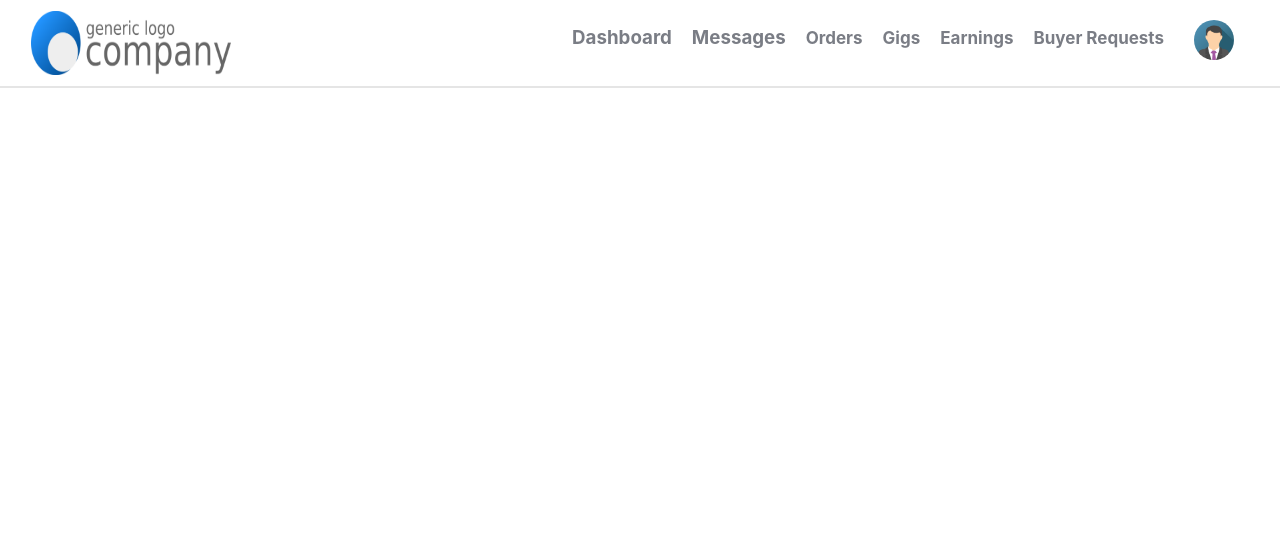
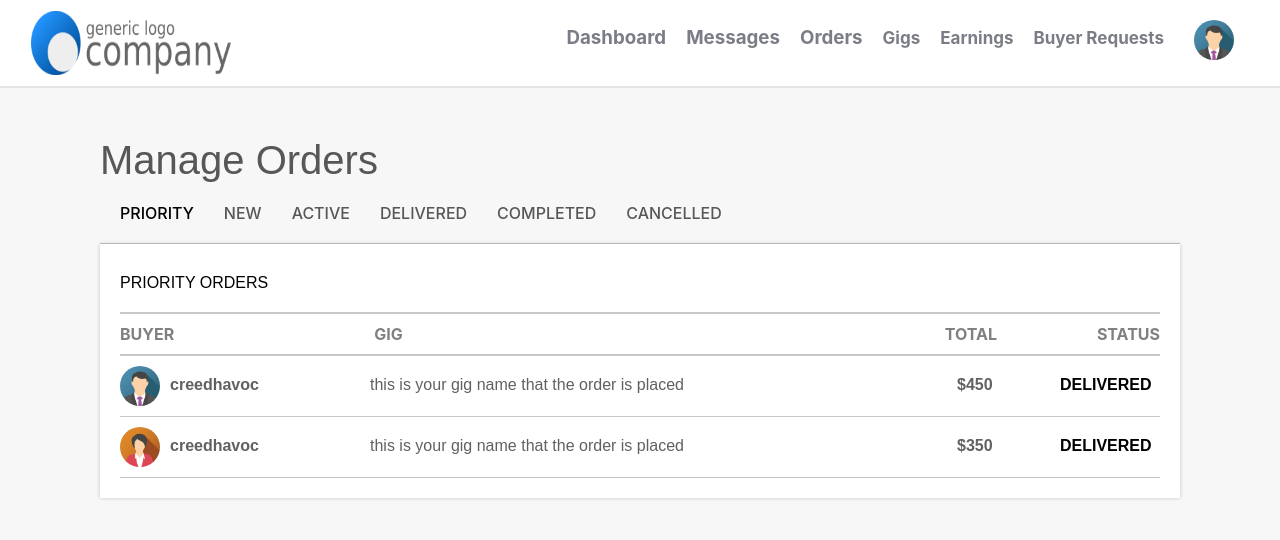
Before and after one commit to lunariweb/freelanceWeb, a React (Create React App) app: page /seller/orders in a window 1280 px wide. Shown: the top 540 px of the page. Built offline with nearby package versions, Linux system fonts and the light colour scheme.

Commit message:
orders page release

```diff
--- /dev/null
+++ b/src/components/ManageOrdersinOrders.js
@@ -0,0 +1,44 @@
+import React from "react";
+import "../css/ManageOrdersinOrders.css";
+import OrderMain from "./OrderMain";
+import avatar1 from "../images/avatar1.png";
+import avatar2 from "../images/avatar2.png";
+
+const ManageOrdersinOrders = ({ table_title }) => {
+  return (
+    <div className="manageOrders_orders">
+      {/* header */}
+      <div className="orderTable__header">
+        <h3>{table_title}</h3>
+      </div>
+      {/* table header */}
+      <div className="orderTable__tbheader">
+        <div className="left">
+          <h4>BUYER</h4>
+          <h4>GIG</h4>
+        </div>
+        <div className="right">
+          <h4>TOTAL</h4>
+          <h4>STATUS</h4>
+        </div>
+      </div>
+      {/* orders */}
+      <OrderMain
+        avatarimg={avatar1}
+        buyer_username="creedhavoc"
+        gigName="this is your gig name that the order is placed"
+        price="450"
+        status="DELIVERED"
+      />
+      <OrderMain
+        avatarimg={avatar2}
+        buyer_username="creedhavoc"
+        gigName="this is your gig name that the order is placed"
+        price="350"
+        status="DELIVERED"
+      />
+    </div>
+  );
+};
+
+export default ManageOrdersinOrders;
--- a/src/components/NavbarSeller.js
+++ b/src/components/NavbarSeller.js
@@ -20,7 +20,9 @@ const Navbar_Seller = () => {
           <Link className="navbar__buttons__h3" to="/seller/messages">
             <h3>Messages</h3>
           </Link>
-          <h3>Orders</h3>
+          <Link className="navbar__buttons__h3" to="/seller/orders">
+            <h3>Orders</h3>
+          </Link>
           <h3>Gigs</h3>
           <h3>Earnings</h3>
           <h3>Buyer Requests</h3>
--- /dev/null
+++ b/src/components/OrderMain.js
@@ -0,0 +1,27 @@
+import { Avatar } from "@material-ui/core";
+import React from "react";
+import "../css/OrderMain.css";
+
+const OrderMain = ({ avatarimg, buyer_username, gigName, price, status }) => {
+  return (
+    <div className="orderMain">
+      <div className="left">
+        {/* BUYER */}
+        <div className="orderMain__buyer">
+          <Avatar src={avatarimg} />
+          <p>{buyer_username}</p>
+        </div>
+        {/* gig */}
+        <p>{gigName}</p>
+      </div>
+      <div className="right">
+        {/* total */}
+        <p className="total">${price}</p>
+        {/* status */}
+        <p className="status">{status}</p>
+      </div>
+    </div>
+  );
+};
+
+export default OrderMain;
--- a/src/components/Seller.js
+++ b/src/components/Seller.js
@@ -3,6 +3,7 @@ import Seller_Dashboard from "./Seller_Dashboard";
 import { BrowserRouter as Router, Switch, Route } from "react-router-dom";
 import NavbarSeller from "./NavbarSeller";
 import Seller_Messages from "./Seller_Messages";
+import Seller_Orders from "./Seller_Orders";
 
 const Seller = () => {
   return (
@@ -16,6 +17,7 @@ const Seller = () => {
           {/* seller messages */}
           <Route path="/seller/messages" component={Seller_Messages} />
           {/* orders */}
+          <Route path="/seller/orders" component={Seller_Orders} />
           {/* gigs */}
           {/* earnings */}
           {/* Buyer requests */}
--- /dev/null
+++ b/src/components/Seller_Orders.js
@@ -0,0 +1,27 @@
+import React from "react";
+import "../css/SellerOrders.css";
+import ManageOrdersinOrders from "./ManageOrdersinOrders";
+
+const Seller_Orders = () => {
+  return (
+    <div className="sellerOrders">
+      {/* header */}
+      <div className="sellerOrders__header">
+        <h1>Manage Orders</h1>
+      </div>
+      {/* navigation */}
+      <div className="sellerOrders__nav">
+        <h4 className="active">PRIORITY</h4>
+        <h4>NEW</h4>
+        <h4>ACTIVE</h4>
+        <h4>DELIVERED</h4>
+        <h4>COMPLETED</h4>
+        <h4>CANCELLED</h4>
+      </div>
+      {/* orders area */}
+      <ManageOrdersinOrders table_title="PRIORITY ORDERS" />
+    </div>
+  );
+};
+
+export default Seller_Orders;
--- /dev/null
+++ b/src/css/ManageOrdersinOrders.css
@@ -0,0 +1,46 @@
+.manageOrders_orders {
+  padding: 20px;
+  background-color: white;
+  box-shadow: 0 0 4px rgba(0, 0, 0, 0.2);
+  display: flex;
+  flex-direction: column;
+}
+
+.manageOrders_orders > .orderTable__header {
+  font-family: sans-serif;
+  border-bottom: 2px solid #c8c8c8;
+  padding-bottom: 20px;
+  padding-top: 10px;
+}
+
+.manageOrders_orders > .orderTable__header > h3 {
+  font-weight: 500;
+  text-transform: uppercase;
+  font-size: 16px;
+}
+
+.manageOrders_orders > .orderTable__tbheader {
+  display: flex;
+  justify-content: space-between;
+  padding-top: 10px;
+  padding-bottom: 10px;
+  border-bottom: 2px solid #c8c8c8;
+}
+
+.manageOrders_orders > .orderTable__tbheader > .left {
+  display: flex;
+  color: gray;
+}
+
+.manageOrders_orders > .orderTable__tbheader > .left > h4 {
+  margin-right: 200px;
+}
+
+.manageOrders_orders > .orderTable__tbheader > .right {
+  display: flex;
+}
+
+.manageOrders_orders > .orderTable__tbheader > .right > h4 {
+  margin-left: 100px;
+  color: gray;
+}
--- /dev/null
+++ b/src/css/OrderMain.css
@@ -0,0 +1,64 @@
+.orderMain {
+  display: flex;
+  font-family: sans-serif;
+  justify-content: space-between;
+  padding-top: 10px;
+  padding-bottom: 10px;
+  transition: 0.3s;
+  border-bottom: 1px solid #c8c8c8;
+}
+
+.orderMain:hover {
+  cursor: pointer;
+  background-color: rgba(0, 0, 0, 0.05);
+}
+
+.orderMain > .left {
+  display: flex;
+}
+
+.orderMain > .left > p {
+  padding: 10px;
+  padding-left: 0px;
+  color: #636060;
+  width: 400px;
+  max-width: 400px !important;
+}
+
+.orderMain > .left > .orderMain__buyer {
+  display: flex;
+  margin-right: 140px;
+  max-width: 110px !important;
+  width: 110px;
+}
+
+.orderMain > .left > .orderMain__buyer > p {
+  padding: 10px;
+  font-weight: 600;
+  color: #636060;
+}
+
+.orderMain > .right {
+  display: flex;
+}
+
+.orderMain > .right > p {
+  margin-left: 80px;
+  padding: 10px;
+}
+
+.orderMain > .right > .status {
+  width: 90px;
+  max-width: 90px !important;
+  min-width: 90px !important;
+  text-align: right;
+  font-weight: bolder;
+}
+
+.orderMain > .right > .total {
+  font-weight: bold;
+  color: #636060;
+  width: 3px;
+
+  text-align: right;
+}
--- /dev/null
+++ b/src/css/SellerOrders.css
@@ -0,0 +1,38 @@
+.sellerOrders {
+  background-color: #f7f7f7;
+  padding: 50px;
+  padding-left: 100px;
+  padding-right: 100px;
+}
+
+.sellerOrders > .sellerOrders__header {
+  font-family: sans-serif;
+  margin-bottom: 1px solid gray;
+}
+
+.sellerOrders > .sellerOrders__header > h1 {
+  font-weight: 500;
+  font-size: 40px;
+  color: rgb(88, 86, 86);
+}
+
+.sellerOrders > .sellerOrders__nav {
+  display: flex;
+  padding: 20px;
+  border-bottom: 1px solid #cac8c8;
+}
+
+.sellerOrders > .sellerOrders__nav > h4 {
+  font-weight: 500;
+  margin-right: 30px;
+  color: rgb(88, 86, 86);
+}
+
+.sellerOrders > .sellerOrders__nav > h4:hover {
+  color: black;
+  cursor: pointer;
+}
+
+.sellerOrders > .sellerOrders__nav > .active {
+  color: black;
+}
```
